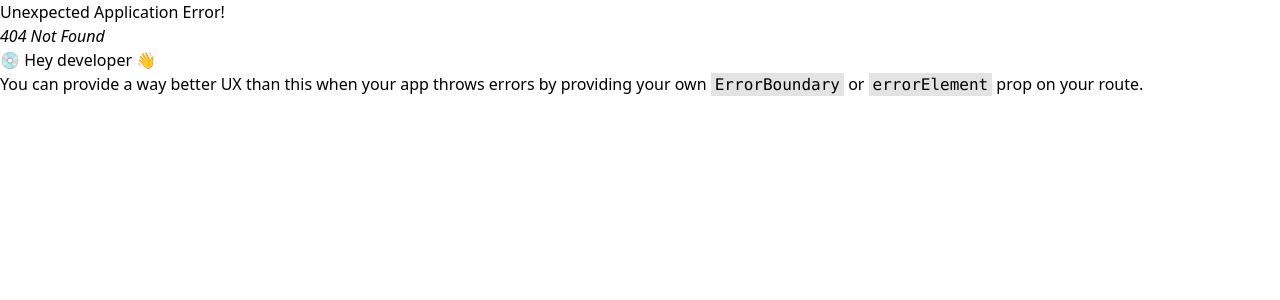
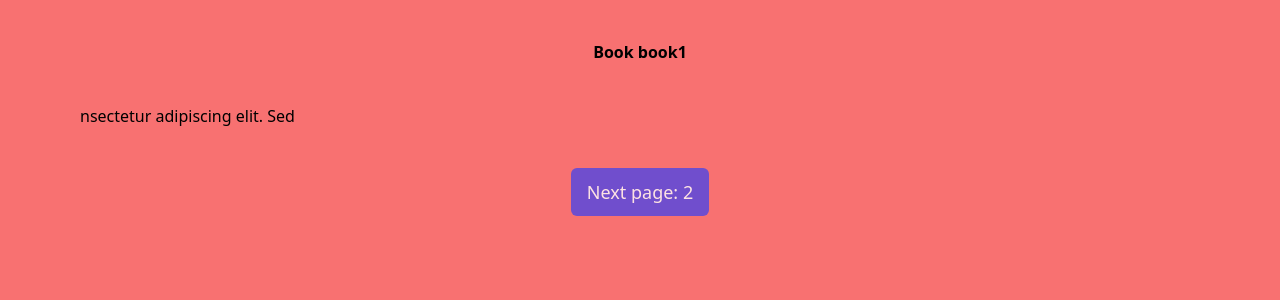
Before and after one commit to Radchenko87dmytro/BookServiseTS, a React (Create React App) app: page /book/1/1 in a window 1280 px wide. Before the commit this address had no page. Shown: the top 300 px of the page. Built offline with nearby package versions, Linux system fonts and the light colour scheme.

Commit message:
feature: adding pagination functionality in Book component

```diff
--- /dev/null
+++ b/src/components/Button/index.tsx
@@ -0,0 +1,17 @@
+import React from 'react';
+
+interface props {
+    content?: string;
+    onClick?: () => void;
+}
+
+export const Button = ({ content, onClick }: props) => {
+    return (
+        <button
+            onClick={onClick}
+            className="py-2 px-4 bg-indigo-600 h-12 text-white bold font-medium rounded-md hover:bg-indigo-800 text-lg opacity-80"
+        >
+            {content ? content : 'button'}
+        </button>
+    );
+};
--- a/src/components/Hyperlink/index.tsx
+++ b/src/components/Hyperlink/index.tsx
@@ -7,7 +7,7 @@ interface props {
 
 export const Hyperlink = ({ link, content }: props) => {
     return (
-        <div>
+        <div className="flex justify-center py-4 mx-36 my-10 border-4 rounded-md border-orange-300 border-solid bg-white">
             <a
                 href={link}
                 className="font-medium text-blue-600 dark:text-blue-500 hover:underline"
--- a/src/index.tsx
+++ b/src/index.tsx
@@ -10,11 +10,36 @@ import './index.css';
 import { Hyperlink } from './components/Hyperlink';
 
 const mock: book[] = [
-    { id: 1, name: 'book1' },
-    { id: 2, name: 'book2' },
-    { id: 3, name: 'book3' },
-    { id: 4, name: 'book4' },
-    { id: 5, name: 'book5' },
+    {
+        id: 1,
+        name: 'book1',
+        content:
+            'Lorem ipsum dolor sit amet, consectetur adipiscing elit. Sed vulputate sem in urna feugiat vulputate. Sed cursus, quam nec posuere gravida, massa lectus pretium tellus, egestas laoreet magna sapien sed arcu. Nullam nunc tellus, venenatis sit amet nibh consectetur, posuere accumsan nulla. Donec vel pretium leo. Nam blandit iaculis auctor. Nunc lobortis purus quis velit malesuada, vitae elementum erat malesuada. Donec luctus mollis elit, sed vestibulum quam consequat vel. Aliquam mattis dolor neque, eu malesuada velit volutpat facilisis. Suspendisse potenti. Quisque tempor blandit lacus nec dignissim. Duis enim tellus, consequat non ultrices non, vestibulum sit amet sapien. In hac habitasse platea dictumst.',
+    },
+    {
+        id: 2,
+        name: 'book2',
+        content:
+            'Fusce ac orci velit. Vivamus varius hendrerit finibus. Praesent iaculis convallis quam, eu varius ex tempus in.',
+    },
+    {
+        id: 3,
+        name: 'book3',
+        content:
+            'Mauris tincidunt bibendum commodo. Donec eu lacinia mi. Aliquam erat volutpat.',
+    },
+    {
+        id: 4,
+        name: 'book4',
+        content:
+            'Aenean vitae vestibulum mauris, ac dignissim odio. Nullam feugiat mi enim.',
+    },
+    {
+        id: 5,
+        name: 'book5',
+        content:
+            'Sed dictum tempus est, vitae malesuada magna facilisis sit amet. Nunc a scelerisque sapien.',
+    },
 ];
 
 const router = createBrowserRouter([
@@ -27,13 +52,9 @@ const router = createBrowserRouter([
         element: <Books books={mock} />,
     },
     {
-        path: '/book/:id',
+        path: '/book/:id/:page',
         element: <Book books={mock} />,
     },
-    // {
-    //     path: '/book/:id',
-    //     element: <Hyperlink></Hyperlink> />,
-    // },
 ]);
 
 const root = ReactDOM.createRoot(
--- a/src/screens/Book/index.tsx
+++ b/src/screens/Book/index.tsx
@@ -1,19 +1,47 @@
-import React from 'react';
-import { useParams } from 'react-router-dom';
+import React, { useState } from 'react';
+import { useNavigate, useNavigation, useParams } from 'react-router-dom';
 import { book } from '../../types';
+import { Button } from '../../components/Button';
 
 interface props {
     books: book[];
 }
 
+const bookPagination = (content: string) => {
+    const step = 30;
+    const output: string[] = [];
+
+    for (let i = 0; i < content.length; i += step) {
+        output.push(content.slice(i, i + step));
+    }
+
+    return output;
+};
+
 export const Book = ({ books }: props) => {
     const { id } = useParams();
+    const navigate = useNavigate();
+    const [pageNumber, setPageNumber] = useState(1);
     const filteredBook = books.filter((i) => i.id === (id && parseInt(id)))[0];
     console.log(filteredBook);
+    const pages = bookPagination(filteredBook.content);
+    console.log(pages);
 
     return (
-        <div className="flex justify-center bg-red-400 w-full h-full">
-            <p>Book {filteredBook.name}</p>
+        <div className="flex-coll justify-center bg-red-400 w-full h-full">
+            <p className="flex justify-center font-bold mb-10 pt-10">
+                Book {filteredBook.name}
+            </p>
+            <p className="px-20 ">{pages[pageNumber]}</p>
+            <div className="flex justify-center mt-10">
+                <Button
+                    onClick={() => {
+                        setPageNumber((state) => state + 1);
+                        navigate(`/book/${id}/${pageNumber}`);
+                    }}
+                    content={`Next page: ${pageNumber + 1}`}
+                />
+            </div>
         </div>
     );
 };
--- a/src/screens/Books/index.tsx
+++ b/src/screens/Books/index.tsx
@@ -13,7 +13,7 @@ export const Books = ({ books }: props) => {
                     Books
                 </p>
             </div>
-            <div className="border-4 mx-24 rounded-md border-cyan-700 border-solid bg-slate-300">
+            <div className="border-4 mx-24 rounded-md border-cyan-700 border-solid bg-slate-300 ">
                 {books.map((book) => (
                     <Hyperlink content={book.name} link={`/book/${book.id}`} />
                 ))}
--- a/src/types/index.ts
+++ b/src/types/index.ts
@@ -1,4 +1,5 @@
 export interface book {
     id: number;
     name: string;
+    content: string;
 }
```
